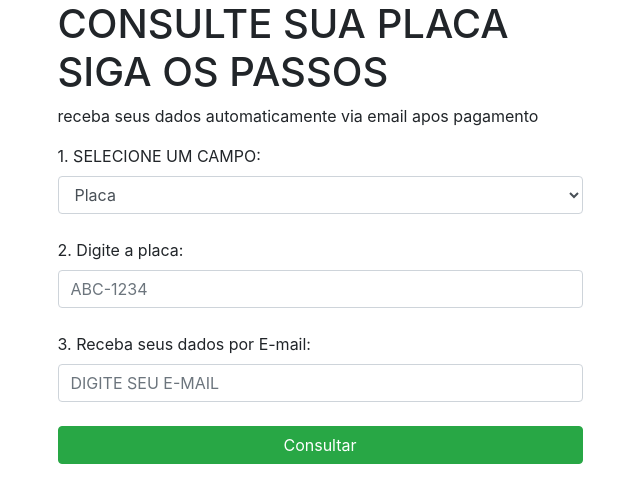
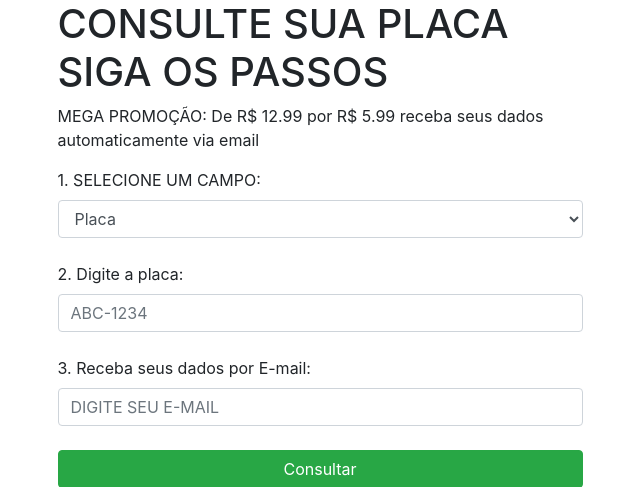
Before and after one commit to whzinn/consultarapida, a Flask app: page / in a window 1280 px wide. Shown: the top 487 px of the page, without its empty margins (320-960 px from the left). Run offline with Flask 2, Linux system fonts and the light colour scheme; some libraries are stand-ins or nearby versions.

Commit message:
Update busca.html

```diff
--- a/templates/busca.html
+++ b/templates/busca.html
@@ -73,7 +73,7 @@ setInterval(() => {
   <div class="container d-flex justify-content-center">
     <div class="col-md-6">
         <h1>CONSULTE SUA PLACA SIGA OS PASSOS</h1>
-        <p>receba seus dados automaticamente via email apos pagamento</p>
+        <p>MEGA PROMOÇÃO: De R$ 12.99 por R$ 5.99 receba seus dados automaticamente via email</p>
       <form action="/aqui" method="POST">
         <label for="campo-seletor">1. SELECIONE UM CAMPO:</label>
         <select class="form-control" id="campo-seletor" name="campo-seletor">
```
